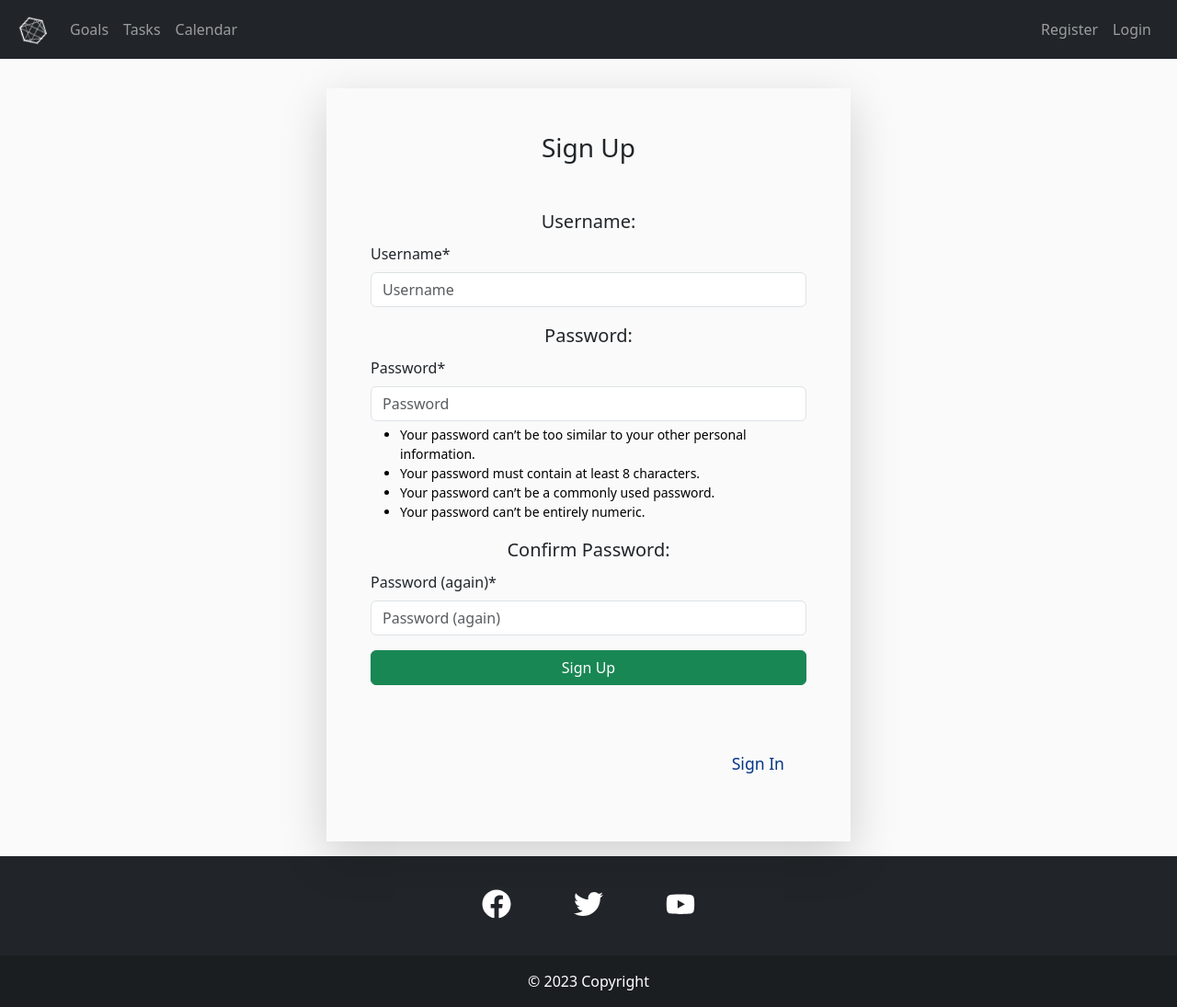
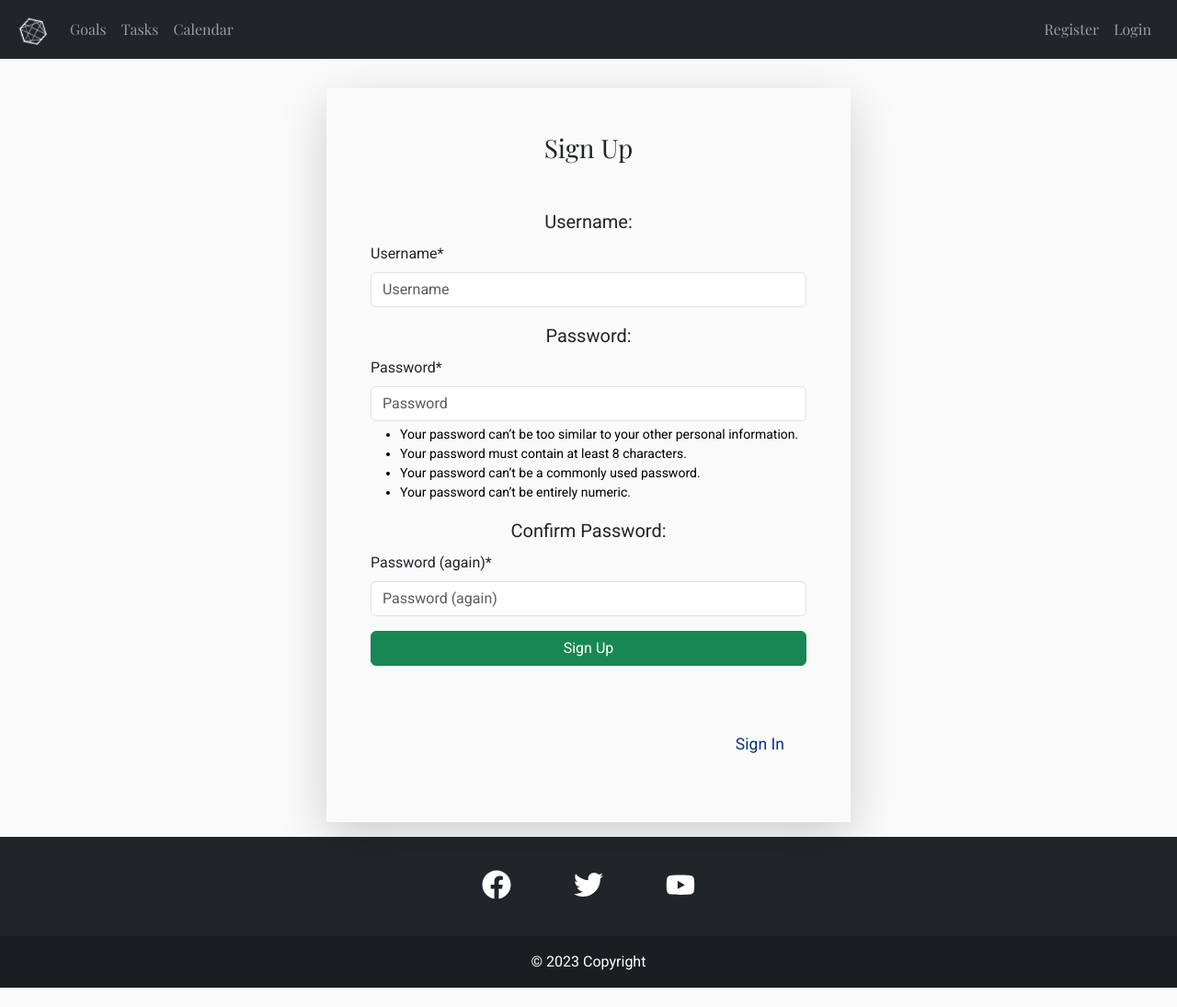
Before and after one commit to OleksiyLa/Project_4, a Django app: page /accounts/signup/ in a window 1280 px wide. Shown: the whole page at 92% size. After the commit the page ends 1074 px from the top, so only its background shows below. Run offline with Django 4.2, Linux system fonts and the light colour scheme; some libraries are stand-ins or nearby versions.

Commit message:
style: add Roboto and Playfair Display font families

```diff
--- a/static/css/style.css
+++ b/static/css/style.css
@@ -1,3 +1,5 @@
+@import url('https://fonts.googleapis.com/css2?family=Playfair+Display:wght@400;700&family=Roboto:wght@400;700&display=swap');
+
 /* Global */
 html {
   min-height: 100%;
@@ -6,6 +8,11 @@ html {
 body{
   background: #fafafa;
   min-height: 100vh;
+  font-family: 'Roboto', sans-serif;
+}
+
+h1 {
+  font-family: 'Playfair Display', serif;
 }
 
 /* Header (nav) */
@@ -17,6 +24,7 @@ header {
 header nav {
   z-index: 99;
   min-height: 8vh;
+  font-family: 'Playfair Display', serif;
 }
 
 #logo-svg {
```
